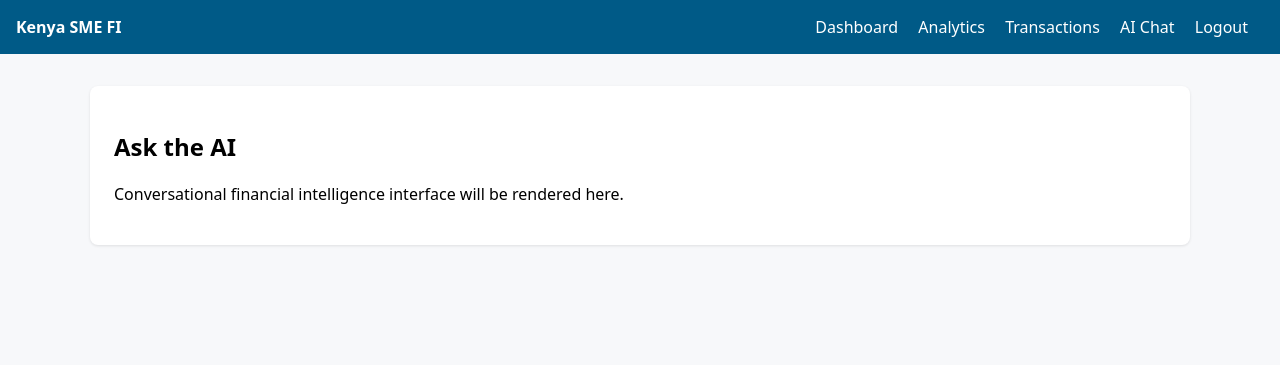
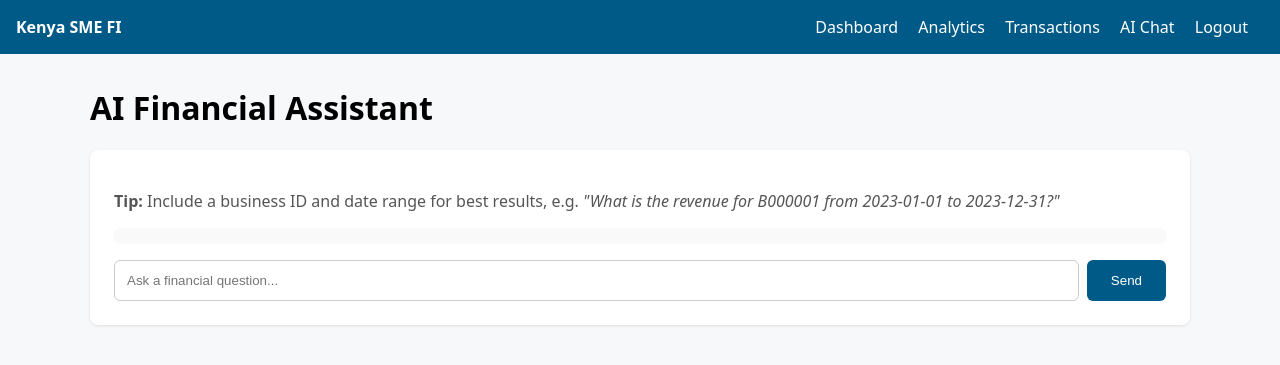
Before and after one commit to Maroa-Waiyaki/SME-Financial-AI, a Django app: page /chat/ in a window 1280 px wide. Shown: the top 365 px of the page. Run offline with Django 5.2, Linux system fonts and the light colour scheme; the visitor is signed in with stand-in values (Sample User, id 1); parts of the project's set-up code (start-up, migrations or seed data) failed here and were passed over.

Commit message:
Add AI chat UI to Django dashboard
Replaced the placeholder chat page with a working interface that posts to /api/v1/chat and displays the agent response with intent metadata.

Generated with [Devin](https://devin.ai)

Co-Authored-By: Devin <158243242+devin-ai-integration[bot]@users.noreply.github.com>

```diff
--- a/apps/django_app/dashboard/templates/dashboard/chat.html
+++ b/apps/django_app/dashboard/templates/dashboard/chat.html
@@ -3,8 +3,87 @@
 {% block title %}AI Chat - Kenya SME FI{% endblock %}
 
 {% block content %}
+<h1>AI Financial Assistant</h1>
+
 <div class="card">
-    <h2>Ask the AI</h2>
-    <p>Conversational financial intelligence interface will be rendered here.</p>
+    <p class="hint"><strong>Tip:</strong> Include a business ID and date range for best results, e.g. <em>"What is the revenue for B000001 from 2023-01-01 to 2023-12-31?"</em></p>
+    <div id="chat-messages" class="chat-messages"></div>
+    <form id="chat-form" class="chat-form">
+        <input type="text" id="chat-input" placeholder="Ask a financial question..." autocomplete="off" required>
+        <button type="submit">Send</button>
+    </form>
 </div>
+
+<style>
+    .hint { color: #555; margin-bottom: 1rem; }
+    .chat-messages { max-height: 60vh; overflow-y: auto; margin-bottom: 1rem; padding: 0.5rem; background: #f9f9f9; border-radius: 6px; }
+    .message { margin: 0.5rem 0; padding: 0.75rem; border-radius: 6px; line-height: 1.5; }
+    .message.user { background: #005a87; color: white; margin-left: 2rem; }
+    .message.assistant { background: #eef6fb; color: #111; margin-right: 2rem; white-space: pre-wrap; }
+    .message .meta { font-size: 0.75rem; opacity: 0.8; margin-top: 0.25rem; }
+    .chat-form { display: flex; gap: 0.5rem; }
+    .chat-form input { flex: 1; padding: 0.75rem; border: 1px solid #ccc; border-radius: 6px; }
+    .chat-form button { padding: 0.75rem 1.5rem; background: #005a87; color: white; border: none; border-radius: 6px; cursor: pointer; }
+    .chat-form button:disabled { background: #999; }
+    .loading { opacity: 0.7; }
+</style>
+
+<script>
+    const messagesEl = document.getElementById('chat-messages');
+    const form = document.getElementById('chat-form');
+    const input = document.getElementById('chat-input');
+    let history = [];
+
+    function appendMessage(role, text, meta = '') {
+        const div = document.createElement('div');
+        div.className = 'message ' + role;
+        div.innerHTML = text.replace(/\n/g, '<br>');
+        if (meta) {
+            const metaEl = document.createElement('div');
+            metaEl.className = 'meta';
+            metaEl.textContent = meta;
+            div.appendChild(metaEl);
+        }
+        messagesEl.appendChild(div);
+        messagesEl.scrollTop = messagesEl.scrollHeight;
+    }
+
+    form.addEventListener('submit', async (e) => {
+        e.preventDefault();
+        const question = input.value.trim();
+        if (!question) return;
+
+        appendMessage('user', question);
+        input.value = '';
+        const btn = form.querySelector('button');
+        btn.disabled = true;
+        appendMessage('assistant', 'Thinking...', '');
+        const thinking = messagesEl.lastChild;
+        thinking.classList.add('loading');
+
+        try {
+            const res = await fetch('http://localhost:8000/api/v1/chat', {
+                method: 'POST',
+                headers: { 'Content-Type': 'application/json' },
+                body: JSON.stringify({ question, history })
+            });
+            const data = await res.json();
+            messagesEl.removeChild(thinking);
+
+            if (res.ok) {
+                history.push({ role: 'user', content: question });
+                history.push({ role: 'assistant', content: data.response });
+                appendMessage('assistant', data.response, 'Intent: ' + data.intent);
+            } else {
+                appendMessage('assistant', 'Error: ' + (data.detail || 'Could not get a response.'), '');
+            }
+        } catch (err) {
+            messagesEl.removeChild(thinking);
+            appendMessage('assistant', 'Error: ' + err.message, '');
+        } finally {
+            btn.disabled = false;
+            input.focus();
+        }
+    });
+</script>
 {% endblock %}
```
